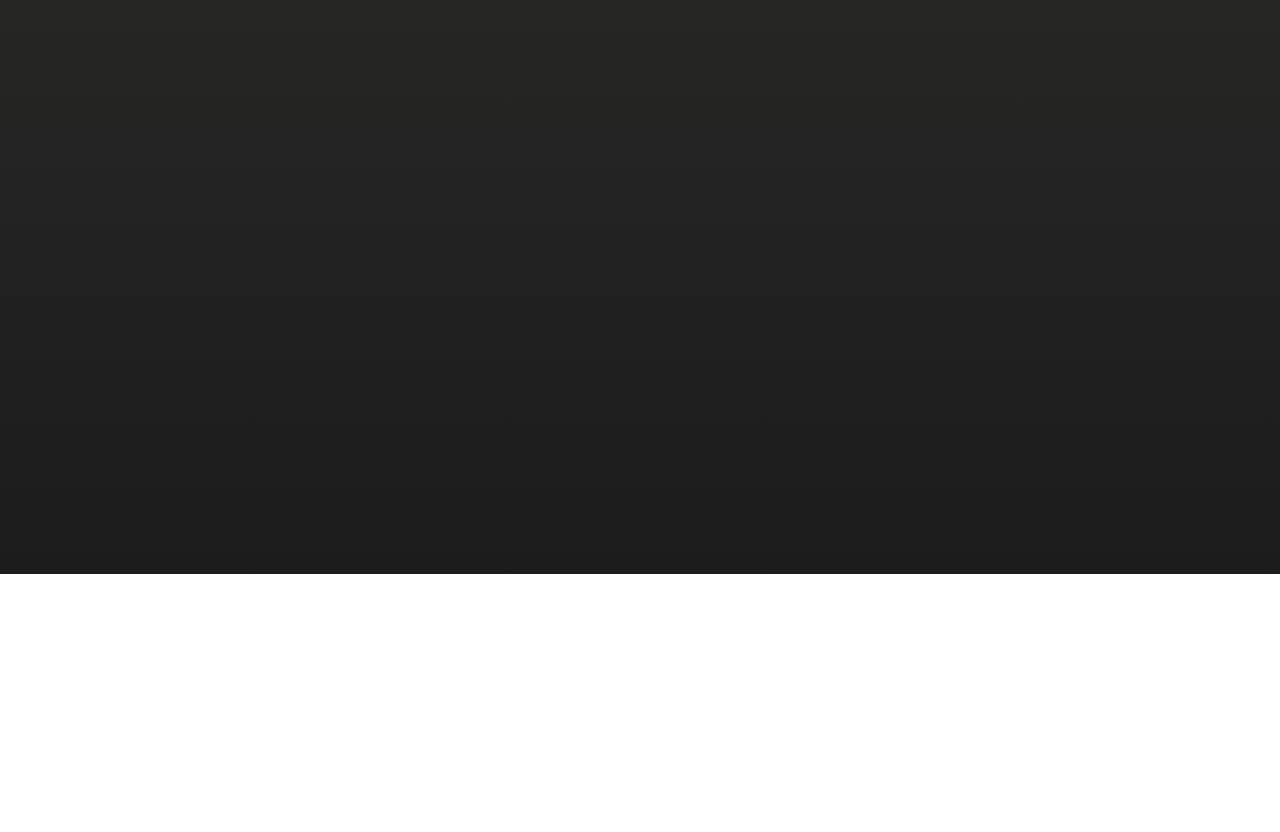
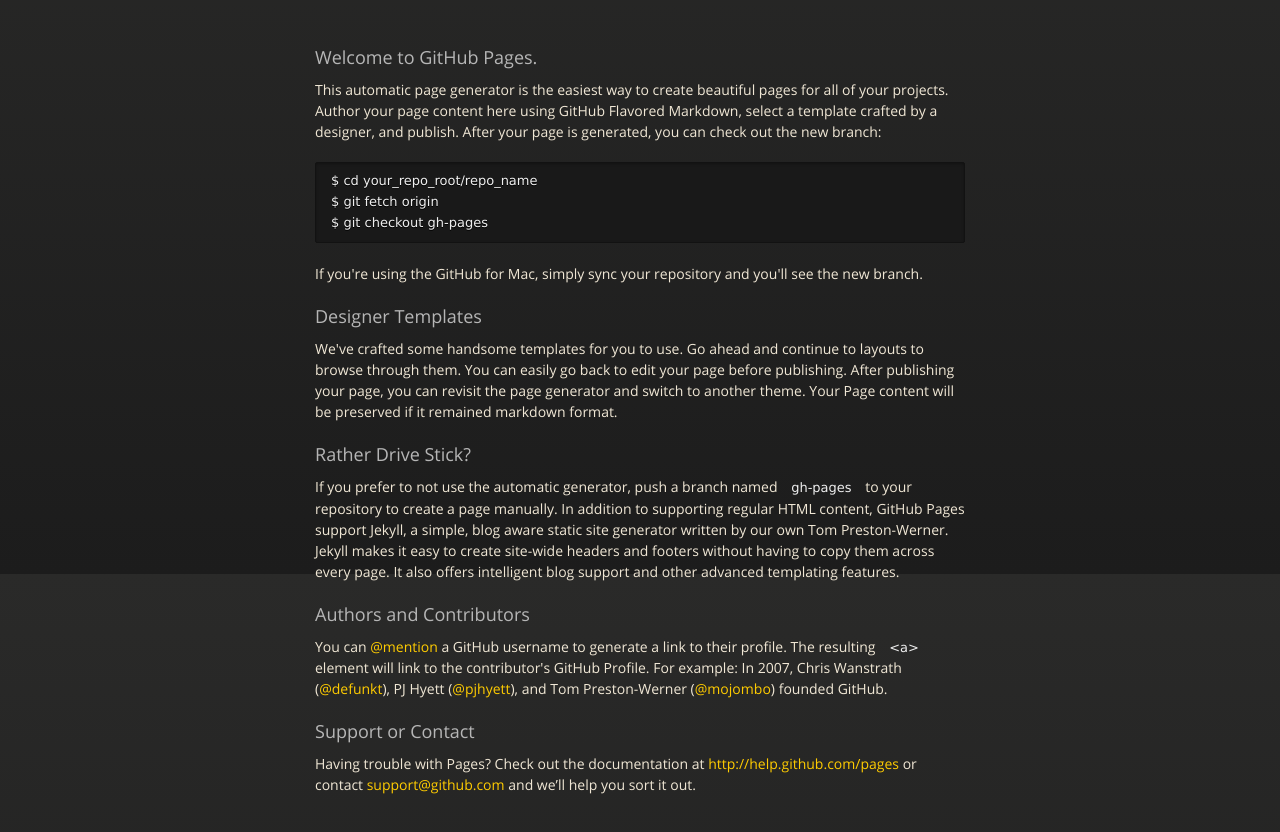
Before and after one commit to manojmeena/manojmeena.github.io, a plain HTML site: page index.html in a window 1280 px wide. Shown: the part 226-1058 px from the top of the page. Before the commit the page ends 800 px from the top, so only its background shows below. Drawn offline with nearby package versions, Linux system fonts and the light colour scheme.

Commit message:
Replace master branch with page content via GitHub

```diff
--- a/index.html
+++ b/index.html
@@ -35,7 +35,37 @@
           <span class="credits right">Hosted on GitHub Pages &mdash; Theme by <a href="https://twitter.com/michigangraham">mattgraham</a></span>
         </div>
 
+        <h3>
+<a name="welcome-to-github-pages" class="anchor" href="#welcome-to-github-pages"><span class="octicon octicon-link"></span></a>Welcome to GitHub Pages.</h3>
 
+<p>This automatic page generator is the easiest way to create beautiful pages for all of your projects. Author your page content here using GitHub Flavored Markdown, select a template crafted by a designer, and publish. After your page is generated, you can check out the new branch:</p>
+
+<pre><code>$ cd your_repo_root/repo_name
+$ git fetch origin
+$ git checkout gh-pages
+</code></pre>
+
+<p>If you're using the GitHub for Mac, simply sync your repository and you'll see the new branch.</p>
+
+<h3>
+<a name="designer-templates" class="anchor" href="#designer-templates"><span class="octicon octicon-link"></span></a>Designer Templates</h3>
+
+<p>We've crafted some handsome templates for you to use. Go ahead and continue to layouts to browse through them. You can easily go back to edit your page before publishing. After publishing your page, you can revisit the page generator and switch to another theme. Your Page content will be preserved if it remained markdown format.</p>
+
+<h3>
+<a name="rather-drive-stick" class="anchor" href="#rather-drive-stick"><span class="octicon octicon-link"></span></a>Rather Drive Stick?</h3>
+
+<p>If you prefer to not use the automatic generator, push a branch named <code>gh-pages</code> to your repository to create a page manually. In addition to supporting regular HTML content, GitHub Pages support Jekyll, a simple, blog aware static site generator written by our own Tom Preston-Werner. Jekyll makes it easy to create site-wide headers and footers without having to copy them across every page. It also offers intelligent blog support and other advanced templating features.</p>
+
+<h3>
+<a name="authors-and-contributors" class="anchor" href="#authors-and-contributors"><span class="octicon octicon-link"></span></a>Authors and Contributors</h3>
+
+<p>You can <a href="https://github.com/blog/821" class="user-mention">@mention</a> a GitHub username to generate a link to their profile. The resulting <code>&lt;a&gt;</code> element will link to the contributor's GitHub Profile. For example: In 2007, Chris Wanstrath (<a href="https://github.com/defunkt" class="user-mention">@defunkt</a>), PJ Hyett (<a href="https://github.com/pjhyett" class="user-mention">@pjhyett</a>), and Tom Preston-Werner (<a href="https://github.com/mojombo" class="user-mention">@mojombo</a>) founded GitHub.</p>
+
+<h3>
+<a name="support-or-contact" class="anchor" href="#support-or-contact"><span class="octicon octicon-link"></span></a>Support or Contact</h3>
+
+<p>Having trouble with Pages? Check out the documentation at <a href="http://help.github.com/pages">http://help.github.com/pages</a> or contact <a href="mailto:support@github.com">support@github.com</a> and we’ll help you sort it out.</p>
       </section>
 
     </div>
```
